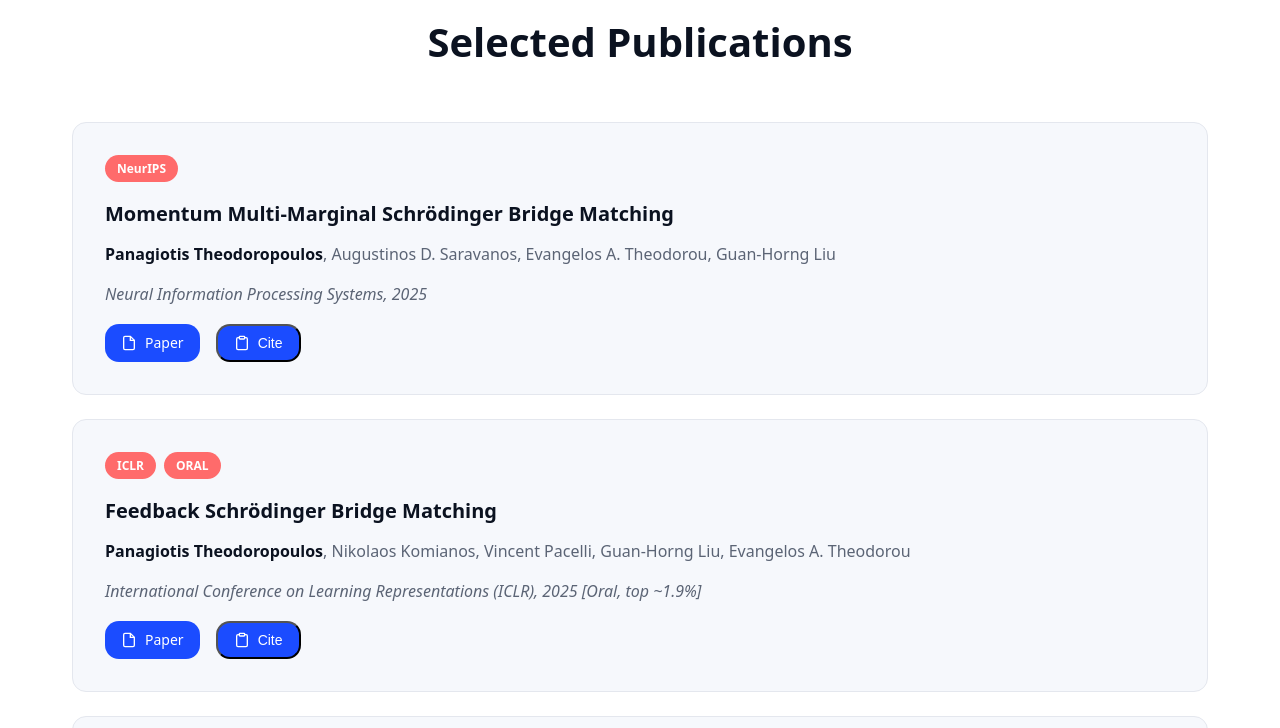
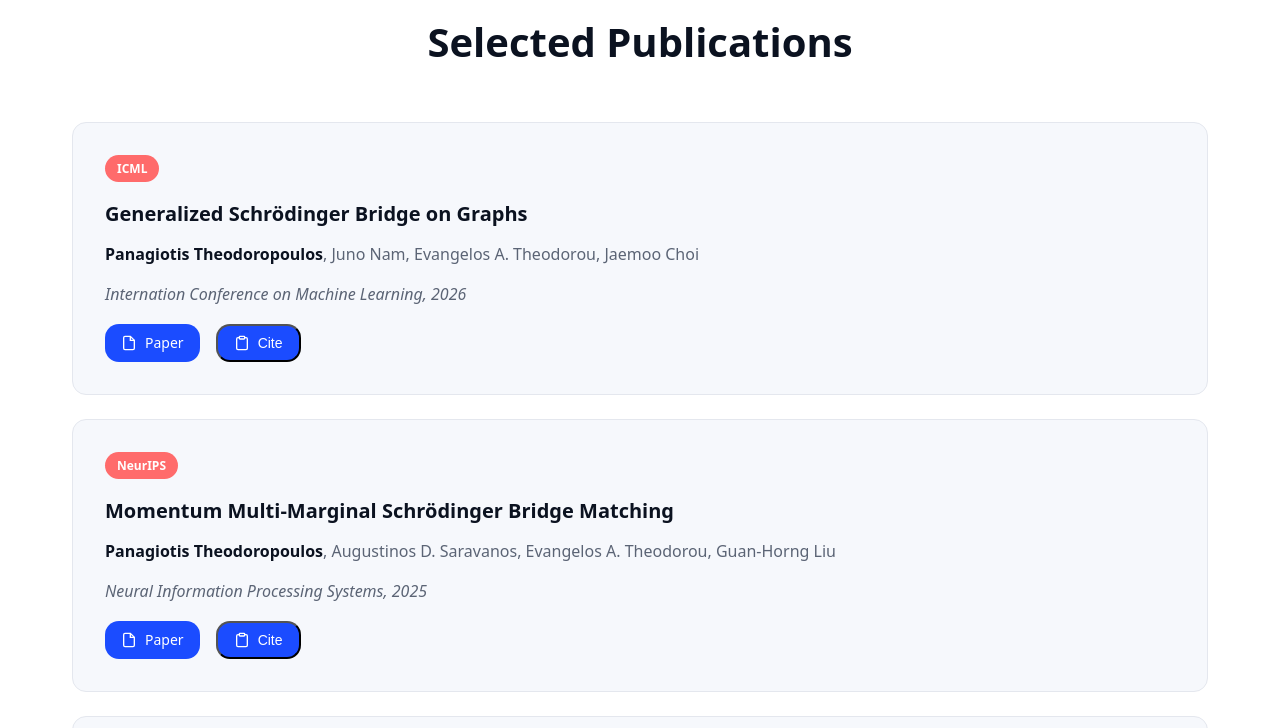
Before and after one commit to panostheo98/panostheo98.github.io, a plain HTML site: page index.html in a window 1280 px wide. Shown: the part 960-1688 px from the top of the page. Drawn offline with Linux system fonts and the light colour scheme.

Commit message:
Update index.html

```diff
--- a/index.html
+++ b/index.html
@@ -407,6 +407,30 @@
         <h2 class="section-title">Selected Publications</h2>
 
         <div id="publications-list" class="publications-list" aria-live="polite">
+          <article class="publication" data-year="2026" data-venue="ICML" data-first-author="true">
+            <div class="publication-badges">
+              <span class="badge">ICML</span>
+            </div>
+            <h3 class="publication-title">Generalized Schrödinger Bridge on Graphs</h3>
+            <p class="publication-authors">
+              <span class="author-highlight">Panagiotis Theodoropoulos</span>, Juno Nam, Evangelos A. Theodorou, Jaemoo Choi
+            </p>
+            <p class="publication-venue"> Internation Conference on Machine Learning, 2026</p>
+            <div class="publication-links">
+              <a href="https://arxiv.org/abs/2602.04675" class="publication-link" target="_blank" rel="noopener">
+                <svg width="16" height="16" viewBox="0 0 24 24" fill="none" stroke="currentColor" stroke-width="2" aria-hidden="true">
+                  <path d="M14 2H6a2 2 0 0 0-2 2v16a2 2 0 0 0 2 2h12a2 2 0 0 0 2-2V8z"></path>
+                  <polyline points="14,2 14,8 20,8"></polyline>
+                </svg> Paper
+              </a>
+              <button class="publication-link cite-btn" data-title="Momentum Multi-Marginal Schrödinger Bridge Matching" type="button">
+                <svg width="16" height="16" viewBox="0 0 24 24" fill="none" stroke="currentColor" stroke-width="2" aria-hidden="true">
+                  <path d="M16 4h2a2 2 0 0 1 2 2v14a2 2 0 0 1-2 2H6a2 2 0 0 1-2-2V6a2 2 0 0 1 2-2h2"></path>
+                  <rect x="8" y="2" width="8" height="4" rx="1" ry="1"></rect>
+                </svg> Cite
+              </button>
+            </div>
+          </article>
           <article class="publication" data-year="2025" data-venue="NeurIPS" data-first-author="true">
             <div class="publication-badges">
               <span class="badge">NeurIPS</span>
@@ -490,24 +514,24 @@
         <h2 class="section-title">Recent Updates</h2>
         <div class="updates-list">
           <article class="update-item">
-            <time class="update-date" datetime="2024-10">Jun 2025</time>
+            <time class="update-date" datetime="2026-06">June 2026</time>
             <div class="update-content">
-              <h3 class="update-title">NeurIPS 2025: Momentum Multi-Marginal Schrödinger Bridge Matching</h3>
-              <p class="update-description">Our latest work on mult-marginal Schrödinger Bridge Matching has been accepted at NeurIPS 2025.</p>
+              <h3 class="update-title">Morgan Stanley MLR Internship</h3>
+              <p class="update-description">In summer 2026, I will be interning with Morgan Stanley’s Machine Learning Research (MLR) group, supervised by Wei Deng.</p>
             </div>
           </article>
           <article class="update-item">
-            <time class="update-date" datetime="2026-07">Jul 2026</time>
+            <time class="update-date" datetime="2026-07">April 2026</time>
             <div class="update-content">
               <h3 class="update-title">ICML 2026: Generalized Schrödinger Bridge on Graphs</h3>
               <p class="update-description">Our paper, “Generalized Schrödinger Bridge on Graphs,” has been accepted at the International Conference on Machine Learning (ICML) 2026.</p>
             </div>
           </article>
           <article class="update-item">
-            <time class="update-date" datetime="2026-06">Summer 2026</time>
+            <time class="update-date" datetime="2024-10">Jun 2025</time>
             <div class="update-content">
-              <h3 class="update-title">Morgan Stanley MLR Internship</h3>
-              <p class="update-description">In summer 2026, I will be interning with Morgan Stanley’s Machine Learning Research (MLR) group, supervised by Wei Deng.</p>
+              <h3 class="update-title">NeurIPS 2025: Momentum Multi-Marginal Schrödinger Bridge Matching</h3>
+              <p class="update-description">Our latest work on mult-marginal Schrödinger Bridge Matching has been accepted at NeurIPS 2025.</p>
             </div>
           </article>
         <article class="update-item">
```
